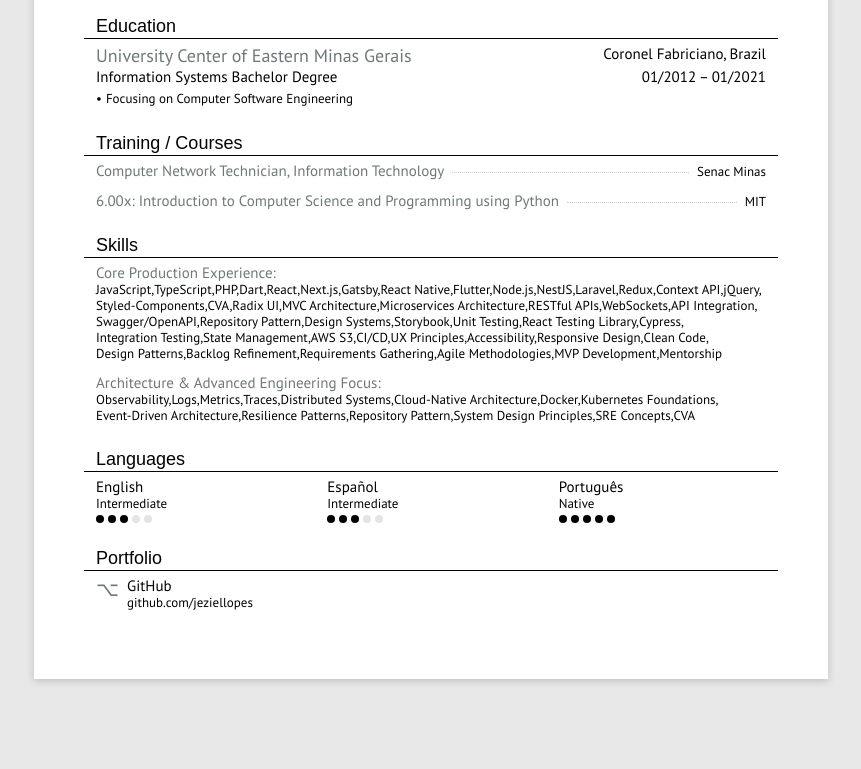
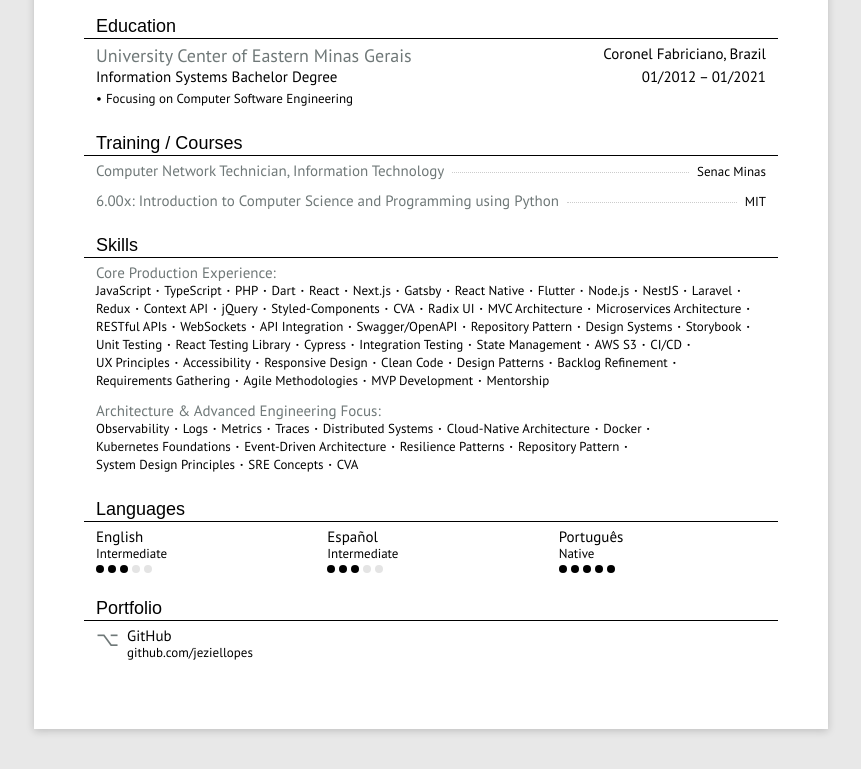
Before and after one commit to jeziellopes/cv, a plain HTML site: page index.html in a window 1280 px wide. Shown: the part 2000-2769 px from the top of the page, without its empty margins (209-1070 px from the left). Before the commit the page ends 2719 px from the top, so only its background shows below. Drawn offline with Linux system fonts and the light colour scheme; a web font is replaced by a local one.

Commit message:
style(generate): clarify CSS comments, layout
Commented the layout sections and reordered rules so intent reads
before the properties.

```diff
--- a/index.html
+++ b/index.html
@@ -68,9 +68,11 @@ body {
   padding: 6px 12px 0; margin-bottom: 0;
 }
 
-/* Keep each entry on the same page; never split mid-bullet */
+/* Keep each entry on the same page; never split mid-bullet.
+   break-inside is on .item only - NOT on .section, so that long sections
+   (e.g. Experience) can naturally flow across pages without leaving
+   a blank gap after the Summary on page 1. */
 .item { padding: 6px 12px; break-inside: avoid; }
-.section { break-inside: avoid; }
 .section-title { break-after: avoid; }
 
 .item-header { display: flex; justify-content: space-between; align-items: flex-start; flex-wrap: nowrap; }
@@ -89,9 +91,9 @@ body {
 .skill-group { display: flex; flex-wrap: wrap; align-items: baseline; gap: 0; padding: 6px 12px; }
 .skill-label { font-family: var(--font-body); font-size: 15px; line-height: 18px; color: var(--color-muted); white-space: nowrap; flex-shrink: 0; }
 .skill-label::after { content: ': '; }
-.skill-tags { display: flex; flex-wrap: wrap; gap: 0; }
-.skill-tag { font-family: var(--font-body); font-size: 13px; line-height: 16px; color: var(--color-text); }
-.skill-tag:not(:last-child)::after { content: ', '; }
+.skill-tags { display: flex; flex-wrap: wrap; align-items: center; gap: 0; }
+.skill-tag { font-family: var(--font-body); font-size: 13px; line-height: 18px; color: var(--color-text); }
+.skill-tag:not(:last-child)::after { content: '·'; font-weight: 700; margin: 0 5px; color: var(--color-text); }
 
 .languages-grid { display: grid; grid-template-columns: repeat(3, 1fr); }
 .language-item { padding: 6px 12px; }
```
Also changed, not shown: generate.js (+7 -5 lines), 1 other file.
